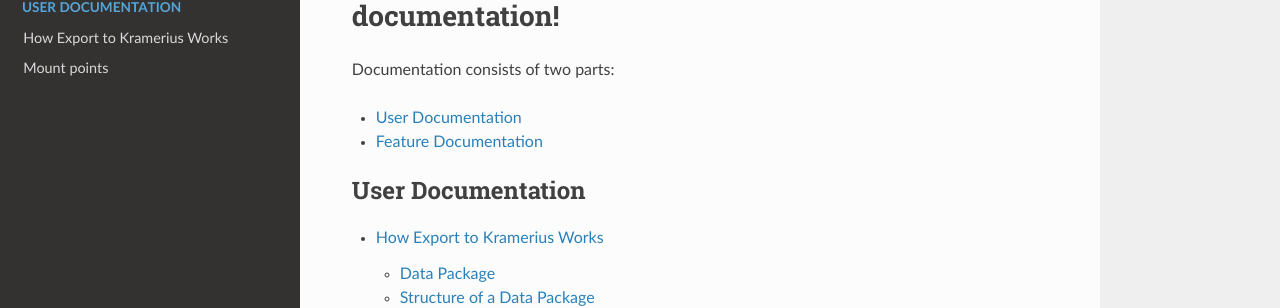
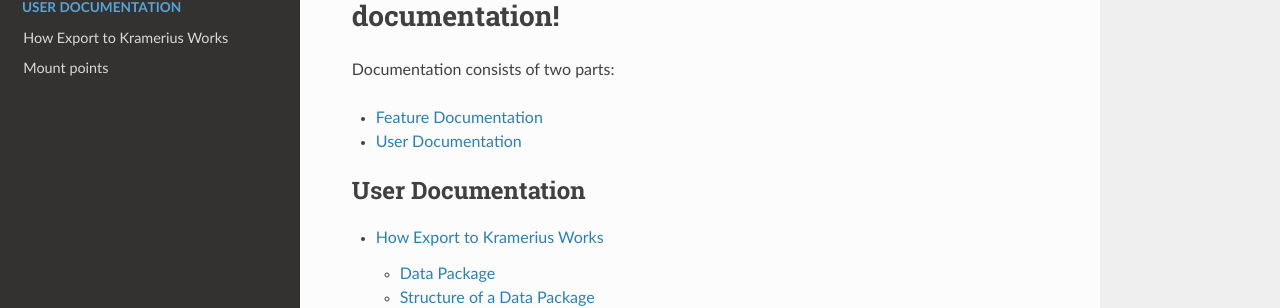
Before and after one commit to edeposit/edeposit.amqp.kramerius, a Sphinx documentation site: the page built from docs/index.rst, in a window 1280 px wide. Shown: the part 139-447 px from the top of the page. Built offline with Sphinx 7.4.7 and the Read the Docs theme 2.0.0, drawn with Linux system fonts in a browser that asks for light colours.

Commit message:
edeposit/edeposit#468 some minor fixes.

```diff
--- a/docs/index.rst
+++ b/docs/index.rst
@@ -8,8 +8,8 @@
 
 Documentation consists of two parts:
 
+* :ref:`feature-docs`
 * :ref:`user-docs`
-* :ref:`feature-docs`
 
 .. _feature-docs:
 
```
